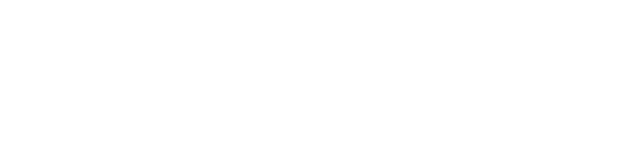
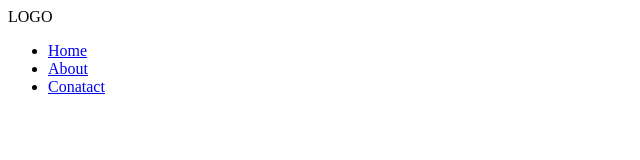
Before and after one commit to UbaidKhatri008/Semester-2, a plain HTML site: page index.html in a window 1280 px wide. Shown: the whole page, without its empty margins (0-640 px from the left). Drawn offline with Linux system fonts and the light colour scheme.

Commit message:
Add Nav Bar

```diff
--- a/index.html
+++ b/index.html
@@ -7,8 +7,15 @@
     <link rel="stylesheet" href="style.css">
 </head>
 <body>
-
-
+    <nav>
+        <div class="logo">LOGO
+            <ul>
+                <li><a href="#">Home</a></li>
+                <li><a href="#">About</a></li>
+                <li><a href="#">Conatact</a></li>
+            </ul>
+        </div>
+    </nav>
     <script src="script.js"></script>
 </body>
 </html>
```
